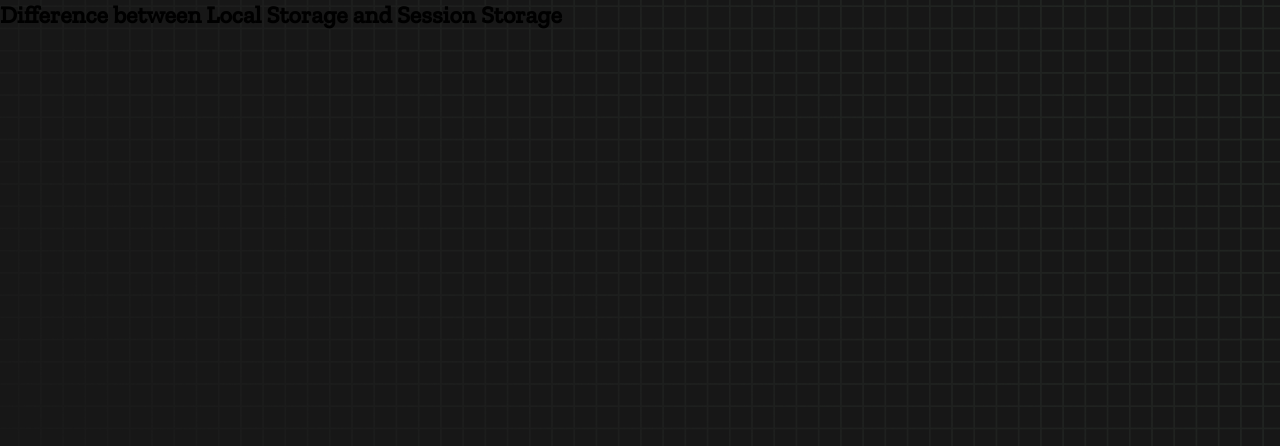
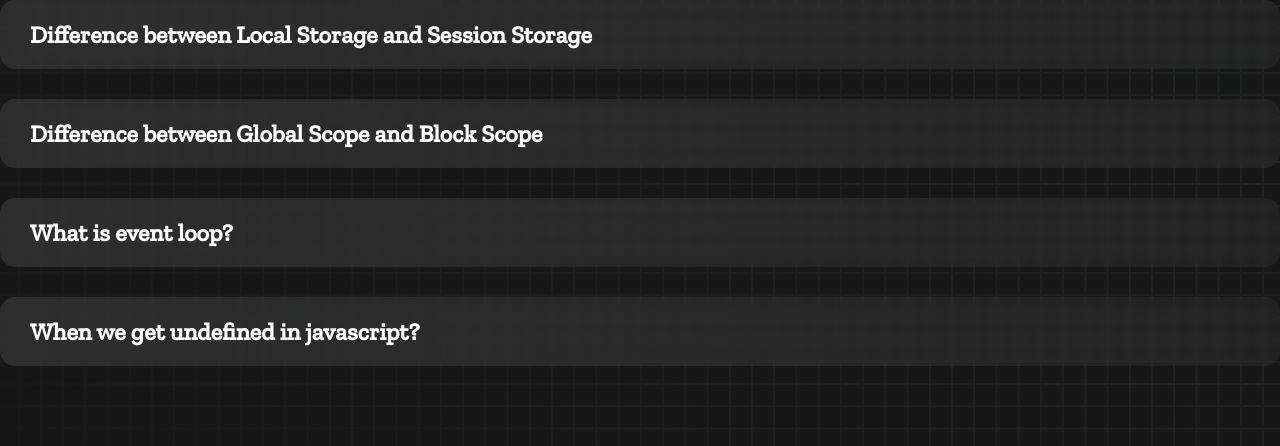
Before and after one commit to subirdas29/typing-monstar, a plain HTML site: page blog.html in a window 1280 px wide. Drawn offline with nearby package versions, Linux system fonts and the light colour scheme.

Commit message:
blog question add

```diff
--- a/blog.html
+++ b/blog.html
@@ -15,20 +15,20 @@
   </head>
   <body>
     <section>
-        <div>
+        <div class="card">
             <h1>Difference between Local Storage and Session Storage</h1>
             <p></p>
         </div>
-        <div>
-            <h1></h1>
+        <div class="card">
+            <h1>Difference between Global Scope and Block Scope</h1>
             <p></p>
         </div>
-        <div>
-            <h1></h1>
+        <div class="card">
+            <h1>What is event loop?</h1>
             <p></p>
         </div>
-        <div>
-            <h1></h1>
+        <div class="card">
+            <h1>When we get undefined in javascript?</h1>
             <p></p>
         </div>
     </section>
```
